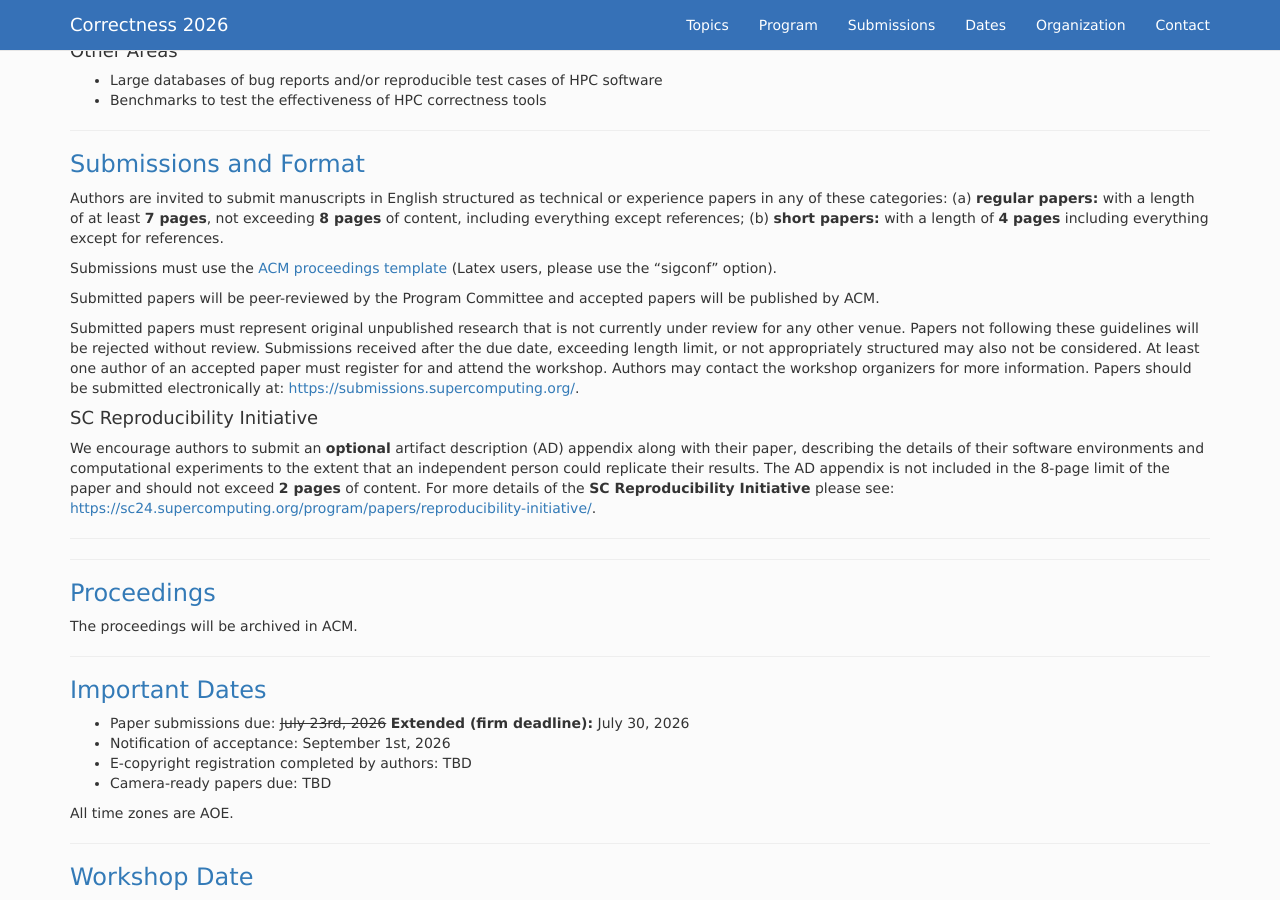
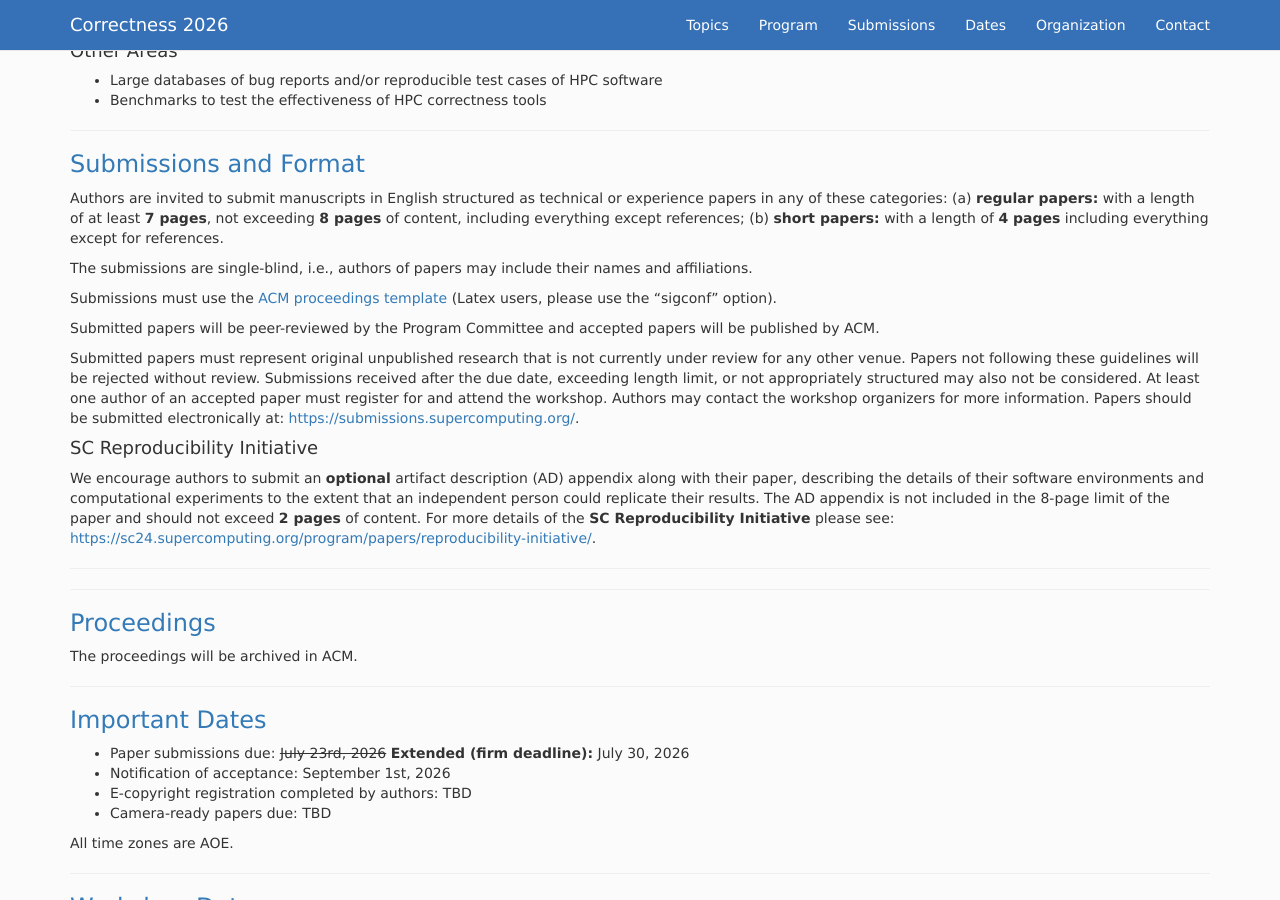
Before and after one commit to correctness-workshop/2026, a Jekyll site: the page built from index.md, in a window 1280 px wide and 900 px high, scrolled down 2017 px. Built offline with Jekyll 4.4.1, drawn with Linux system fonts in a browser that asks for light colours; nearby versions of some CDN libraries; the list of posts is cut into pages by our own code.

Commit message:
added single blind

```diff
--- a/index.md
+++ b/index.md
@@ -69,6 +69,8 @@ Topics of interest include, but are not limited to:
 Authors are invited to submit manuscripts in English structured as technical or experience papers in
 any of these categories: (a) **regular papers:** with a length of at least **7 pages**, not exceeding **8 pages** of content,
 including everything except references; (b) **short papers:** with a length of **4 pages** including everything except for references.
+
+The submissions are single-blind, i.e., authors of papers may include their names and affiliations.
 
 
 Submissions must use the [ACM proceedings template](https://www.acm.org/publications/proceedings-template) (Latex users, please use the "sigconf" option).
```
